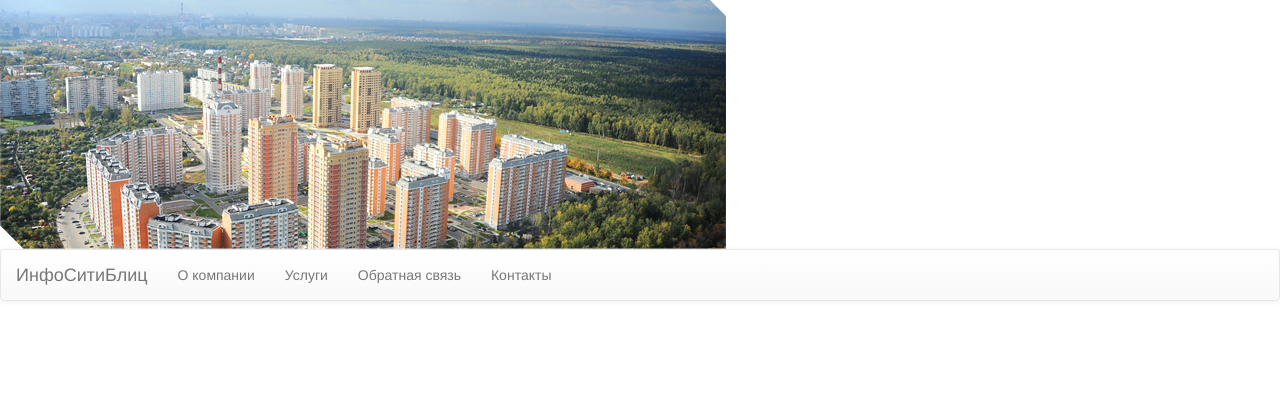
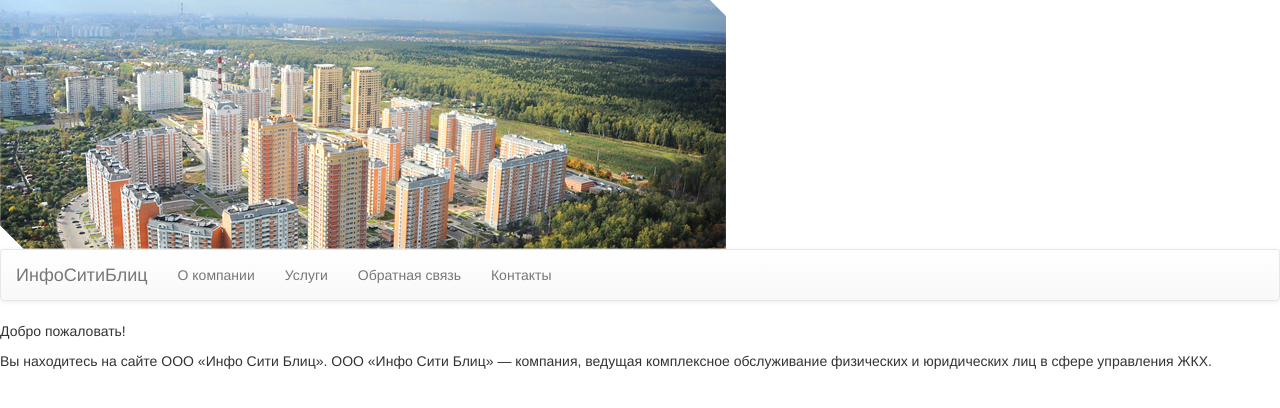
Before and after one commit to afrolovskiy/erc, a Django app: page / in a window 1280 px wide. Shown: the top 408 px of the page. Run offline with Django 3.2, Linux system fonts and the light colour scheme; some libraries are stand-ins or nearby versions.

Commit message:
added some text to main page

```diff
--- a/erc/templates/index.html
+++ b/erc/templates/index.html
@@ -1 +1,8 @@
 {% extends "base.html" %}
+
+{% block content %}
+<p>Добро пожаловать!</p>
+<p>
+    Вы находитесь на сайте  ООО «Инфо Сити Блиц». ООО «Инфо Сити Блиц» — компания, ведущая комплексное обслуживание физических и юридических лиц в сфере управления ЖКХ.
+</p>
+{% endblock %}
```
